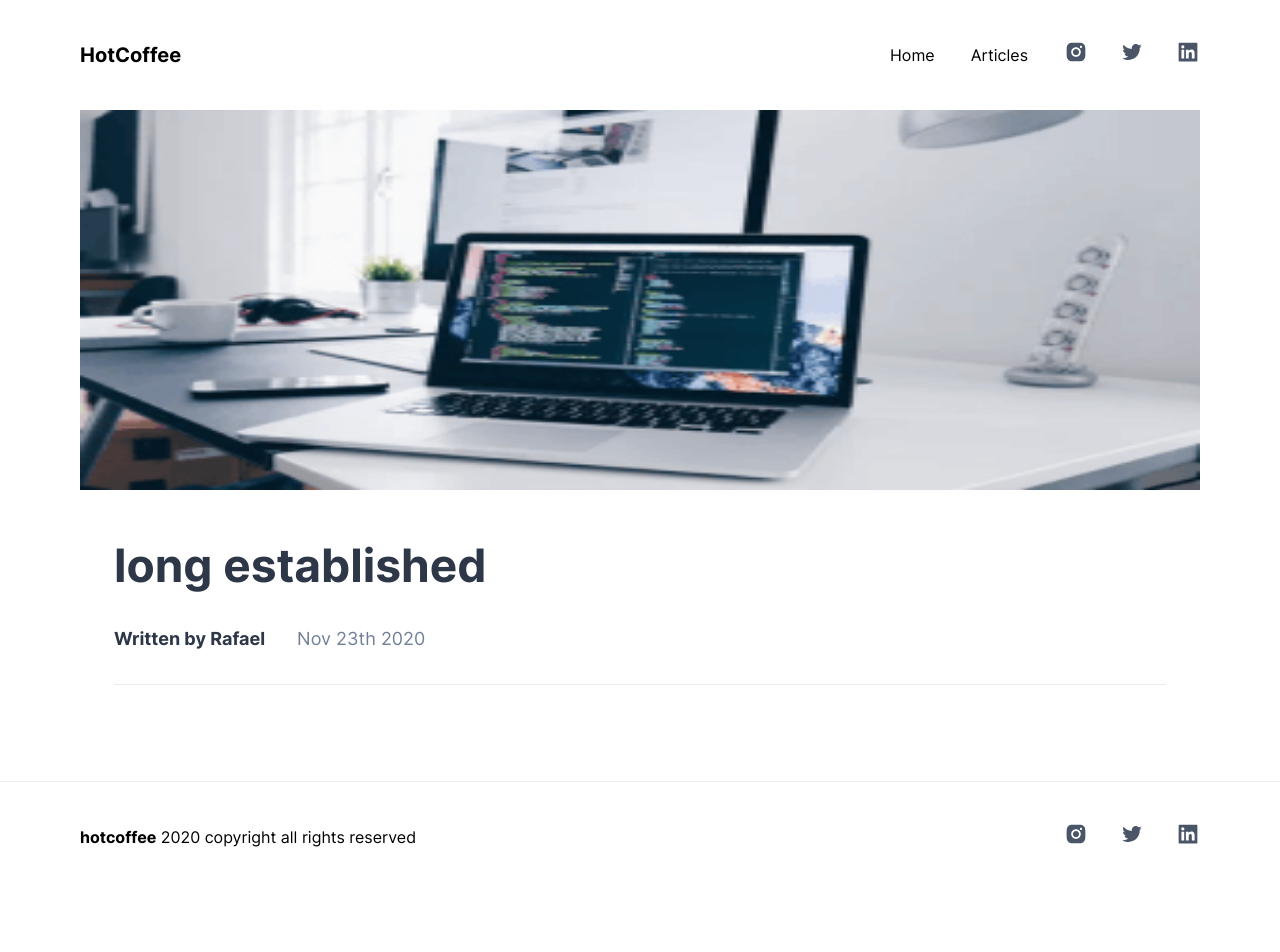
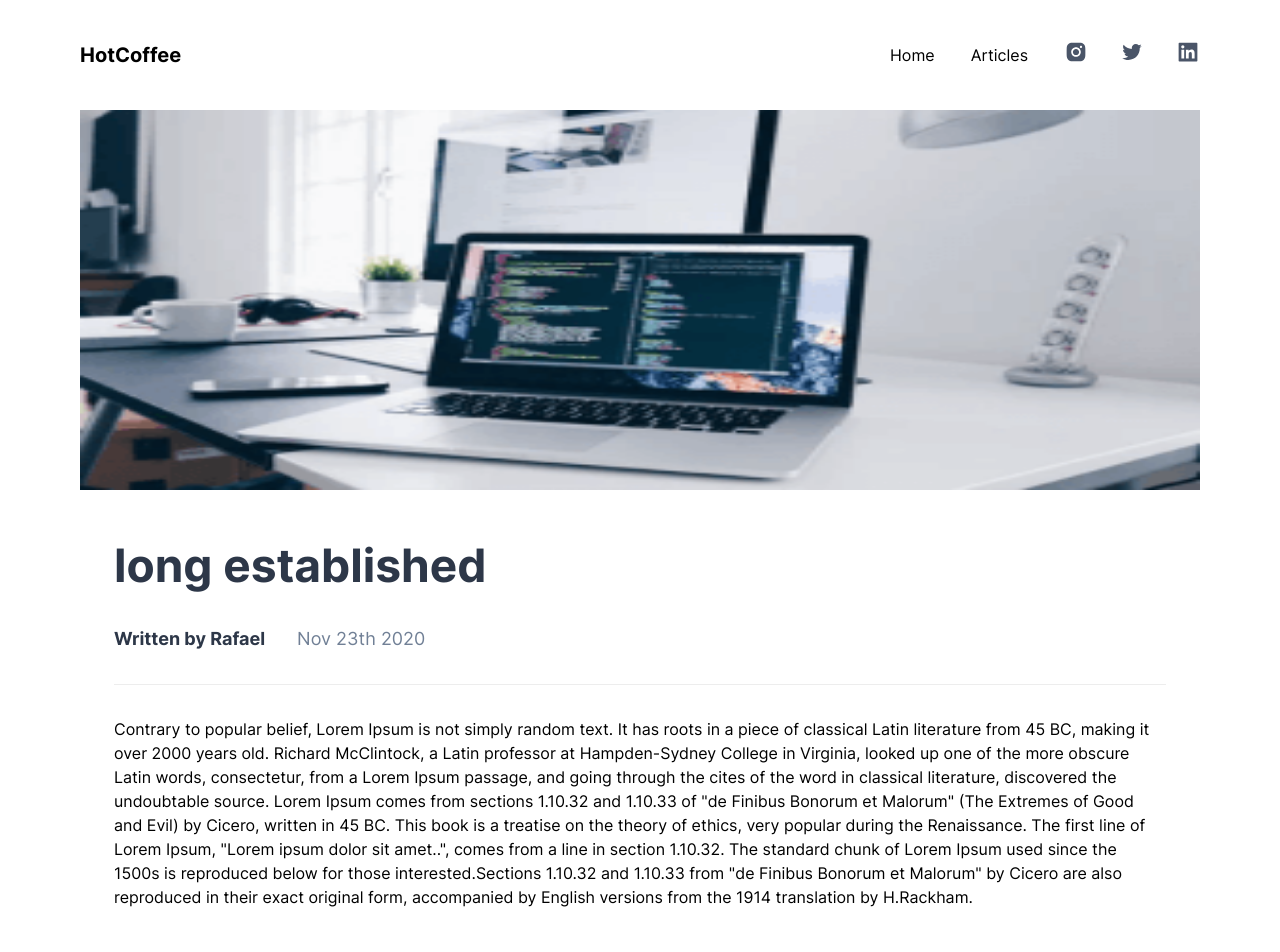
Before and after one commit to RafaelGoulartB/next-blog-cms, a Next.js app: page /posts/1 in a window 1280 px wide. Shown: the top 952 px of the page. Before the commit the page ends 892 px from the top, so only its background shows below. Built offline with nearby package versions, Linux system fonts and the light colour scheme; a web font is replaced by a local one.

Commit message:
feat: add text to post page

```diff
--- a/pages/posts/[id].tsx
+++ b/pages/posts/[id].tsx
@@ -30,7 +30,7 @@ const Post: React.FC<Props> = ({ post }) => {
       <Box
         position="relative"
         w="100%"
-        h={{ sm: '20vh', md: '30vh', lg: '380px', xl: '40vh' }}
+        h={{ sm: '30vh', md: '30vh', lg: '380px', xl: '40vh' }}
       >
         <Image src={post.image} layout="fill" />
       </Box>
@@ -45,6 +45,8 @@ const Post: React.FC<Props> = ({ post }) => {
         boxSizing="border-box"
       >
         <HeadingPost title={post.title} author={post.author} date={post.date} />
+
+        <Text>{post.text}</Text>
       </Flex>
     </Flex>
   )
```
